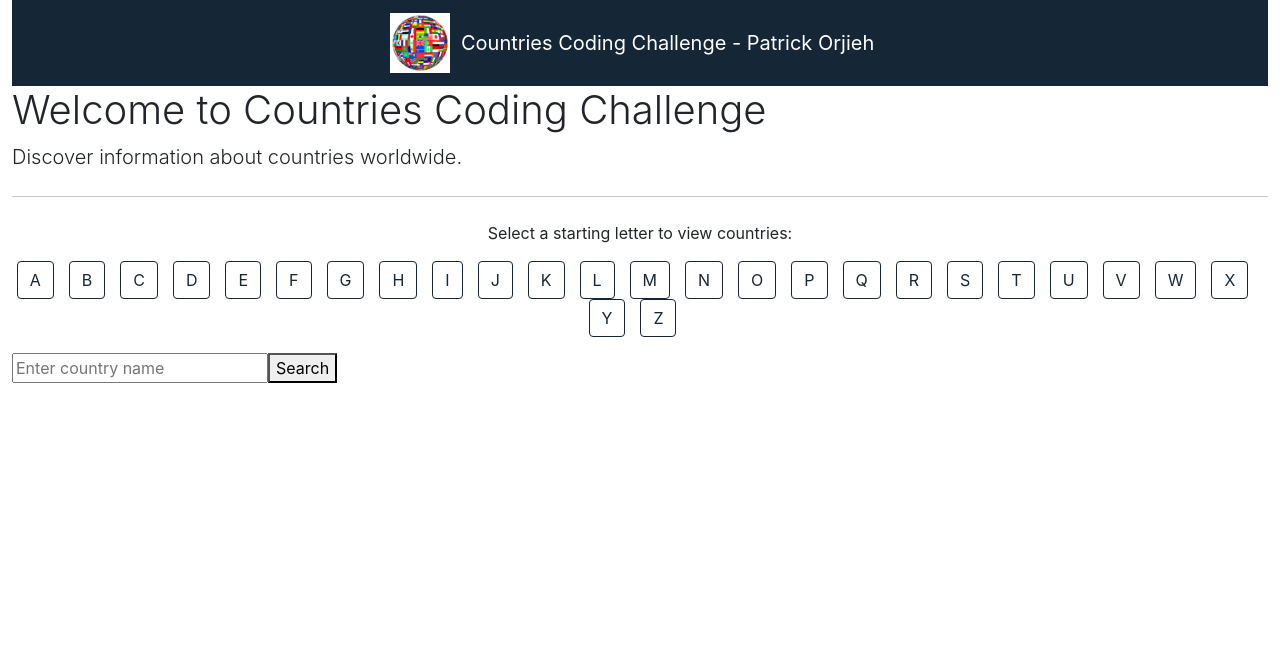
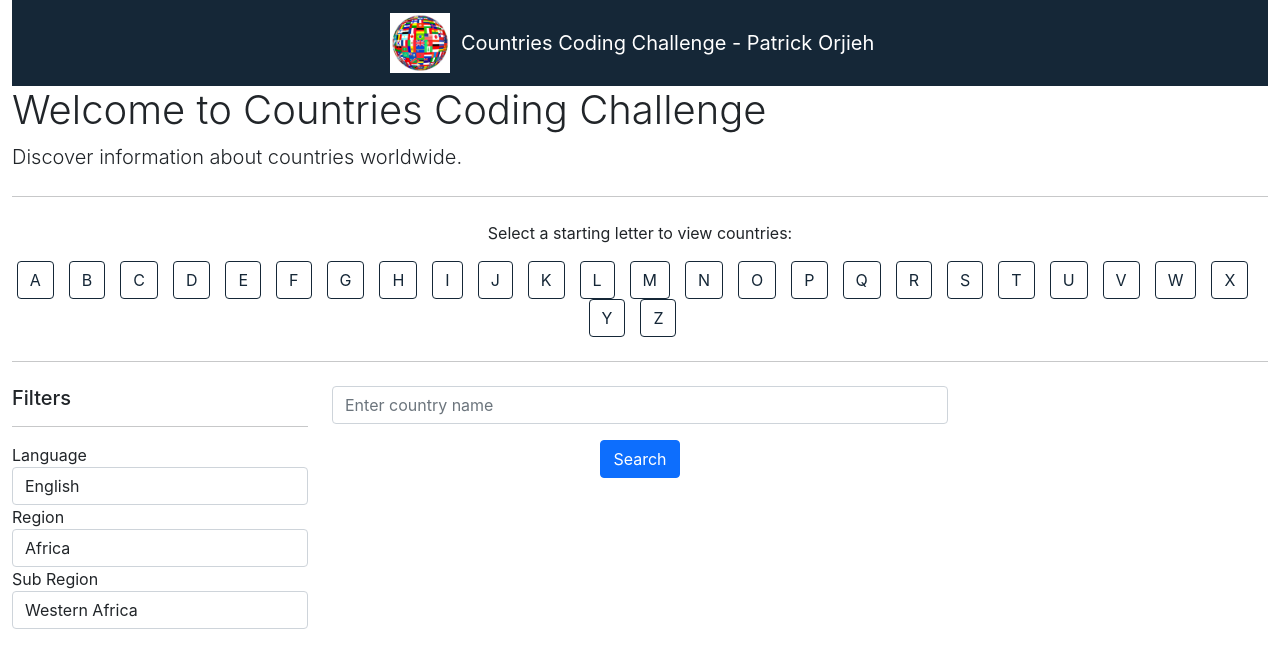
Before and after one commit to PatrickOrjieh/bounce-insights-coding-challenge, a React (Create React App) app in the folder frontend/: page / in a window 1280 px wide. Shown: the top 668 px of the page. Built offline with nearby package versions, Linux system fonts and the light colour scheme; no server answers.

Commit message:
Updated the country cards to have a fixed image height and made UI enhancements

```diff
--- a/frontend/src/App.css
+++ b/frontend/src/App.css
@@ -28,3 +28,8 @@
   background-color: #152737;
   color: #ffffff;
 }
+
+.fixed-height-image {
+  height: 100px;
+  object-fit: cover;
+}
--- a/frontend/src/App.js
+++ b/frontend/src/App.js
@@ -6,10 +6,22 @@ import './App.css';
 
 function App() {
   const [country, setCountry] = useState('');
-  const [countryData, setCountryData] = useState(null);
+  const [countryData, setCountryData] = useState([]);
+  const [filters, setFilters] = useState({ language: '', region: '', subRegion: '' });
   const [loading, setLoading] = useState(false);
   const [error, setError] = useState(null);
 
+  useEffect(() => {
+    setFilters({
+      language: ["English", "French", "Spanish"],
+      region: ["Africa", "Asia", "Europe"],
+      subRegion: ["Western Africa", "Eastern Africa", "Southern Africa"]
+    });
+  }, []);
+
+  const handleFilterChange = (e) => {
+    setFilters(prev => ({ ...prev, [e.target.name]: e.target.value }));
+  };
 
   const handleInputChange = (e) => {
     setCountry(e.target.value);
@@ -21,7 +33,7 @@ function App() {
     setError(null);
     axios.get(`http://localhost:5000/country/${country}`)
       .then(response => {
-        setCountryData(response.data[0]);
+        setCountryData(response.data);
         setLoading(false);
       })
       .catch(err => {
@@ -30,23 +42,16 @@ function App() {
       });
   };
 
-
-  useEffect(() => {
-    axios.get('http://localhost:5000/test')
-      .then(response => {
-        console.log(response.data);
-      })
-      .catch(error => {
-        console.error("Error connecting to backend:", error);
-      });
-  }, []);
+  const handleCountryClick = (country) => {
+    console.log(country);
+  };
 
   return (
-    <div className="App" class="container-fluid">
-      <nav class="navbar">
-        <div class="container-fluid">
-          <a class="navbar-brand" href="#">
-            <img src={logo} alt="" width="60" height="60" class="d-inline-block align-text-top" /> &nbsp;
+    <div className="App container-fluid">
+      <nav className="navbar">
+        <div className="container-fluid">
+          <a className="navbar-brand" href="#">
+            <img src={logo} alt="" width="60" height="60" className="d-inline-block align-text-top" /> &nbsp;
             Countries Coding Challenge - Patrick Orjieh
           </a>
         </div>
@@ -56,7 +61,7 @@ function App() {
         <h2 className="display-6">Welcome to Countries Coding Challenge</h2>
         <p className="lead">Discover information about countries worldwide.</p>
         <hr className="my-4" />
-        <div class="text-center">
+        <div className="text-center">
           <p>Select a starting letter to view countries:</p>
           <div className="alphabet-list">
             {['A', 'B', 'C', 'D', 'E', 'F', 'G', 'H', 'I', 'J', 'K', 'L', 'M', 'N', 'O', 'P', 'Q', 'R', 'S', 'T', 'U', 'V', 'W', 'X', 'Y', 'Z'].map(letter => (
@@ -67,33 +72,69 @@ function App() {
           </div>
         </div>
       </div>
+      <hr className="my-4" />
 
-      <div>
+      <div className="row mt-4">
+        <div className="col-md-3">
+          <h5>Filters</h5>
+          <hr />
+          <div className="form-group">
+            <label>Language</label>
+            <select name="language" className="form-control" onChange={handleFilterChange}>
+              {filters.language && filters.language.map(lang => <option key={lang} value={lang}>{lang}</option>)}
+            </select>
+          </div>
+          <div className="form-group">
+            <label>Region</label>
+            <select name="region" className="form-control" onChange={handleFilterChange}>
+              {filters.region && filters.region.map(region => <option key={region} value={region}>{region}</option>)}
+            </select>
+          </div>
+          <div className="form-group">
+            <label>Sub Region</label>
+            <select name="subRegion" className="form-control" onChange={handleFilterChange}>
+              {filters.subRegion && filters.subRegion.map(subRegion => <option key={subRegion} value={subRegion}>{subRegion}</option>)}
+            </select>
+          </div>
+        </div>
+
+        <div className="col-md-6 text-center">
           <form onSubmit={handleSubmit}>
             <input
               type="text"
               value={country}
               onChange={handleInputChange}
               placeholder="Enter country name"
+              className="form-control mb-3"
             />
-          <button type="submit">Search</button>
+            <button type="submit" className="btn btn-primary">Search</button>
           </form>
+          <div className="row mt-4">
+            {countryData.map(country => (
+              <div className="col-md-4 mb-3" key={country.name.common}>
+                <div className="card h-100" onClick={() => handleCountryClick(country)}>
+                  <img
+                    src={country.flags.png}
+                    alt={`Flag of ${country.name.common}`}
+                    className="card-img-top fixed-height-image"
+                  />
+                  <div className="card-body">
+                    <h5 className="card-title">{country.name.common}</h5>
                   </div>
-
-
+                </div>
+              </div>
+            ))}
+          </div>
 
           {loading && <BeatLoader color={"#123abc"} />}
           {error && <p>{error}</p>}
-      {countryData && (
-        <div>
-          <h2>{countryData.name.common}</h2>
-          <p>Capital: {countryData.capital[0]}</p>
-          <p>Region: {countryData.region}</p>
         </div>
-      )}
+
+        <div className="col-md-3"></div>
+
+      </div>
     </div>
   );
-
 }
 
 export default App;
```
Lines whose indentation alone changed are shown as unchanged.
